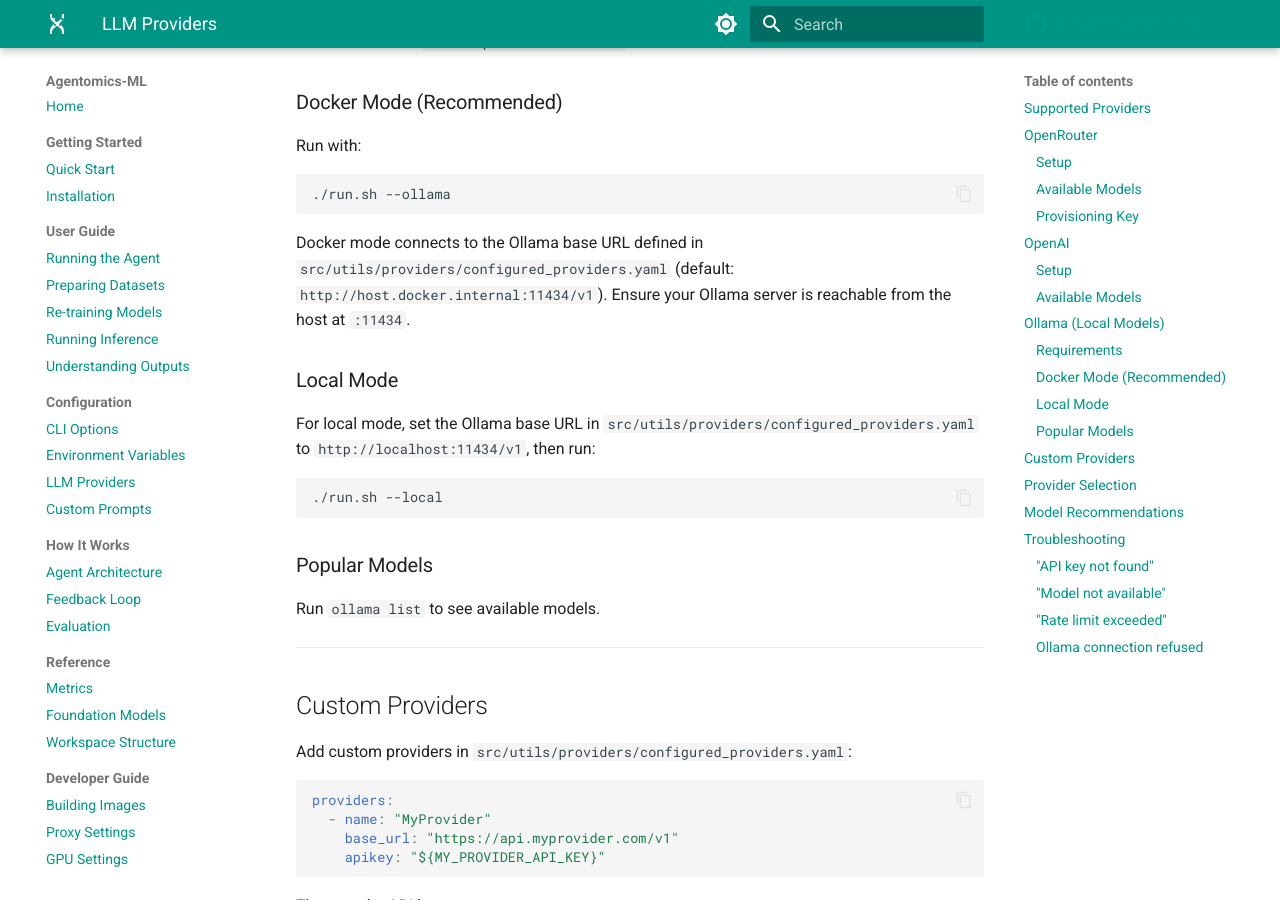
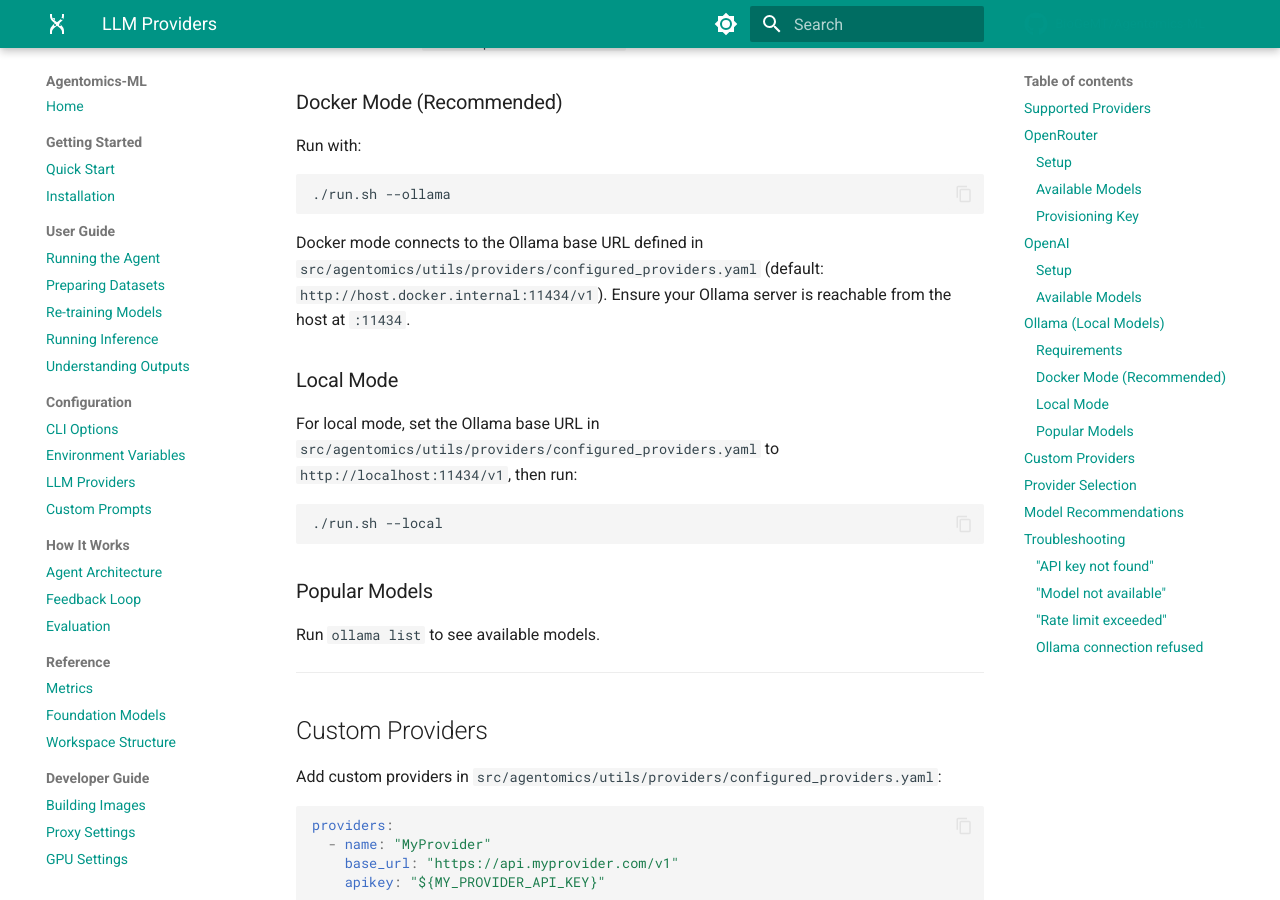
Before and after one commit to BioGeMT/agentomics-ml, an MkDocs documentation site: the page built from docs/configuration/providers.md, in a window 1280 px wide and 900 px high, scrolled down 1743 px. Built offline with MkDocs 1.6.1 and Material for MkDocs 9.7.7, drawn with Linux system fonts in a browser that asks for light colours; comment, search, counter and statistics services are not loaded.

Commit message:
docs: update commands and paths for packaged agentomics

````diff
--- a/docs/configuration/providers.md
+++ b/docs/configuration/providers.md
@@ -77,13 +77,13 @@
 ```
 
 Docker mode connects to the Ollama base URL defined in
-`src/utils/providers/configured_providers.yaml`
+`src/agentomics/utils/providers/configured_providers.yaml`
 (default: `http://host.docker.internal:11434/v1`).
 Ensure your Ollama server is reachable from the host at `:11434`.
 
 ### Local Mode
 
-For local mode, set the Ollama base URL in `src/utils/providers/configured_providers.yaml`
+For local mode, set the Ollama base URL in `src/agentomics/utils/providers/configured_providers.yaml`
 to `http://localhost:11434/v1`, then run:
 
 ```bash
@@ -98,7 +98,7 @@
 
 ## Custom Providers
 
-Add custom providers in `src/utils/providers/configured_providers.yaml`:
+Add custom providers in `src/agentomics/utils/providers/configured_providers.yaml`:
 
 ```yaml
 providers:
````
Also changed, not shown: docs/configuration/environment.md (+2 -2 lines), docs/developer/building-images.md (+1 -1 lines), docs/getting-started/installation.md (+2 -2 lines), docs/user-guide/datasets.md (+2 -2 lines).
